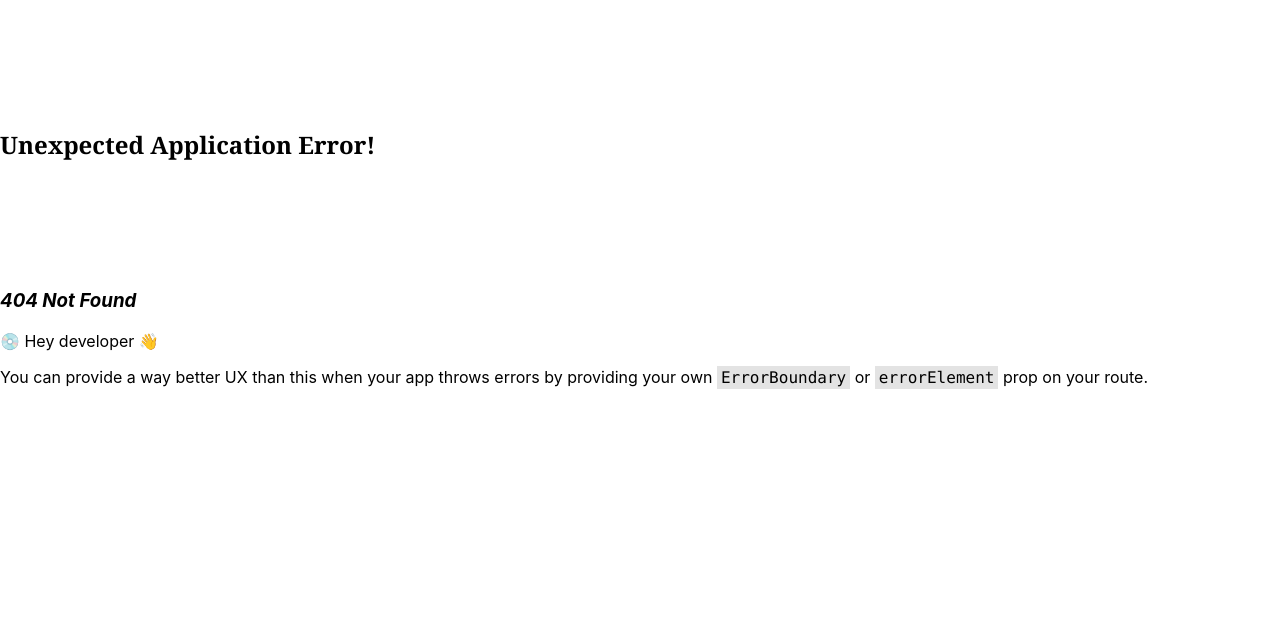
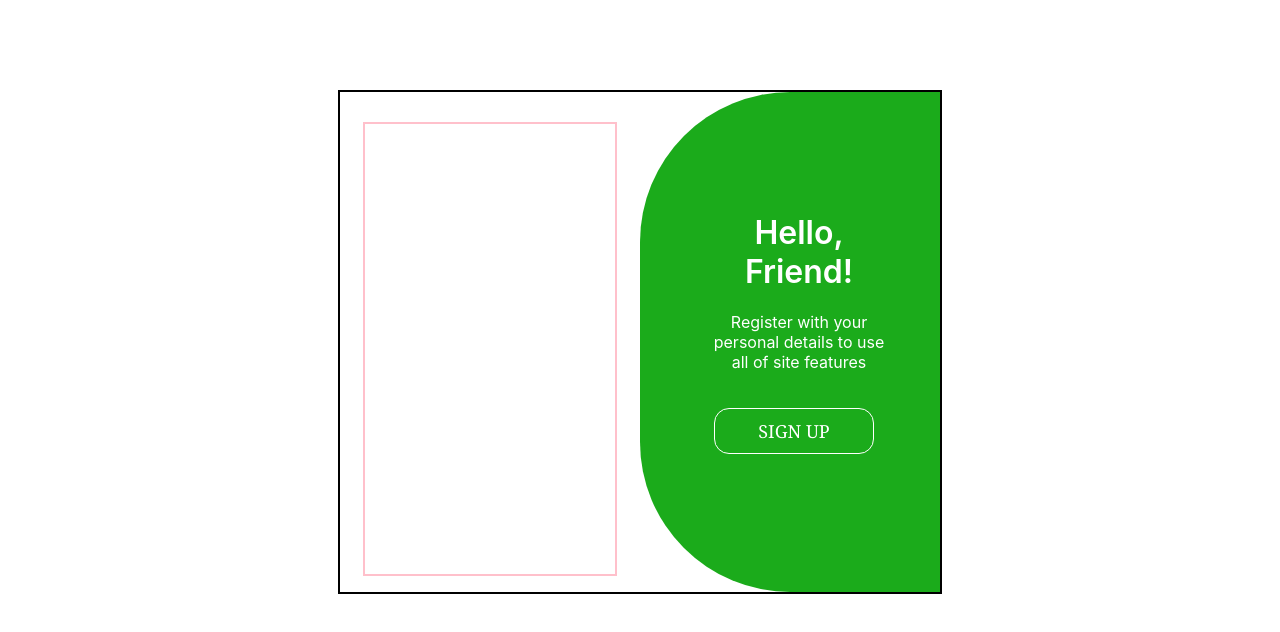
Before and after one commit to bed-com-27-20/Animeted-Pages, a React (Create React App) app: page /Aside in a window 1280 px wide. Before the commit this address had no page. Shown: the top 632 px of the page. Built offline with nearby package versions, Linux system fonts and the light colour scheme.

Commit message:
creating the page content aside

```diff
--- a/src/App.js
+++ b/src/App.js
@@ -8,6 +8,7 @@ function App() {
       <li><Link to="/matrixpage" className='listyle'>MatrixPage</Link></li>
       <li><Link to="/Login" className='listyle'>Login</Link></li>
       <li><Link to="/Logins" className='listyle'>Logins</Link></li>
+      <li><Link to="/Aside" className='listyle'>Aside</Link></li>
      </ul>
     </div>
   );
--- /dev/null
+++ b/src/Login&SignUpPages/Aside/Aside.css
@@ -0,0 +1,70 @@
+#www{
+    display: flex;
+    justify-content: center;
+}
+
+.sswapdiv{
+    display: flex;
+    justify-content: center;
+    width: 600px;
+    height: 500px;
+    margin-top: 7%;
+    border: 2px solid black;
+}
+
+.ssffdiv1{
+    width: 300px;
+    height: 500px;
+    left: 0;
+    display: flex;
+    justify-content: center;
+    transition: transform 1s;
+}
+
+.ssffdiv2{
+    display: flex;
+    align-items: center;
+    width: 300px;
+    height: 500px;
+    border: 0px solid white;
+    border-top-left-radius: 150px;
+    border-bottom-left-radius: 150px;
+    right: 0;
+    transition: transform 1s;
+    background-color: rgb(27, 171, 27);
+}
+
+
+.gome{
+    text-align: center;
+    margin-left: 18%;
+    height: 300px;
+    width: 200px;
+}
+
+#zaza{
+    font-weight: 600;
+    padding-left: 10px;
+    color: white;
+}
+
+#kaka{
+    color: white;
+    padding-left: 10px;
+}
+
+#makaz{
+    font-weight: 100;
+    border-radius: 15px;
+    border: 1px solid white;
+    margin-top: 10%;
+    color: white;
+    background-color: transparent;
+}
+
+#mland{
+    border: 2px solid pink;
+    height: 450px;
+    width: 250px;
+    margin-top: 10%;
+}
--- /dev/null
+++ b/src/Login&SignUpPages/Aside/Aside.jsx
@@ -0,0 +1,27 @@
+import React from 'react'
+import './Aside.css'
+
+function Aside() {
+  return (
+    <div id='www'>
+       <div className='sswapdiv'>
+          <div className='ssffdiv1'>
+                <div id='mland'>
+
+                </div>
+            </div>
+            <div className='ssffdiv2'>
+               <div className='gome'>
+                    <h1 id='zaza'>Hello, Friend!</h1>
+
+                    <p id='kaka'>Register with your personal details to use all of site features</p>
+
+                    <button id='makaz'>SIGN UP</button>
+               </div>
+            </div>
+        </div>
+    </div>
+  )
+}
+
+export default Aside
--- a/src/Login&SignUpPages/SwapLogin&SignUp/Logins.css
+++ b/src/Login&SignUpPages/SwapLogin&SignUp/Logins.css
@@ -16,7 +16,7 @@
     width: 250px;
     height: 500px;
     left: 0;
-    transition: transform 2s;
+    transition: transform 1s;
 }
 
 .ssffdiv2{
@@ -26,7 +26,7 @@
     border-top-left-radius: 150px;
     border-bottom-left-radius: 150px;
     right: 0;
-    transition: transform 2s;
+    transition: transform 1s;
 }
 
 .swapped.ssffdiv1{
@@ -48,14 +48,14 @@
     border: 2px solid green;
     border-top-right-radius: 150px;
     border-bottom-right-radius: 150px;
-    transition: transform 2s;
+    transition: transform 1s;
 }
 
 .ssffdiv3{
     width: 250px;
     height: 500px;
     right: 0;
-    transition: transform 2s;
+    transition: transform 1s;
 }
 
 .swapped.ssffdiv3{
--- a/src/Login&SignUpPages/SwapLogin&SignUp/Logins.jsx
+++ b/src/Login&SignUpPages/SwapLogin&SignUp/Logins.jsx
@@ -9,7 +9,7 @@ const Logins = () => {
     setIsSwapped(!isSwapped);
     setTimeout(() => {
       setShowDiv2(!showDiv2);
-    }, 1000); // 1000 milliseconds = 5 seconds
+    }, 500); // 1000 milliseconds = 5 seconds
   };
 
   return (
--- a/src/index.js
+++ b/src/index.js
@@ -7,6 +7,7 @@ import reportWebVitals from './reportWebVitals';
 import Login from './Login&SignUpPages/MatrixPage/Login'
 import Matrixpage from './Login&SignUpPages/MatrixPage/Matrixpage';
 import Logins from './Login&SignUpPages/SwapLogin&SignUp/Logins';
+import Aside from './Login&SignUpPages/Aside/Aside';
 
 const router = createBrowserRouter([
 {
@@ -25,6 +26,10 @@ const router = createBrowserRouter([
   path: "Logins",
   element: <Logins/>,
 },
+{
+  path: "Aside",
+  element: <Aside/>,
+},
 ]);
 
 const root = ReactDOM.createRoot(document.getElementById('root'));
```
